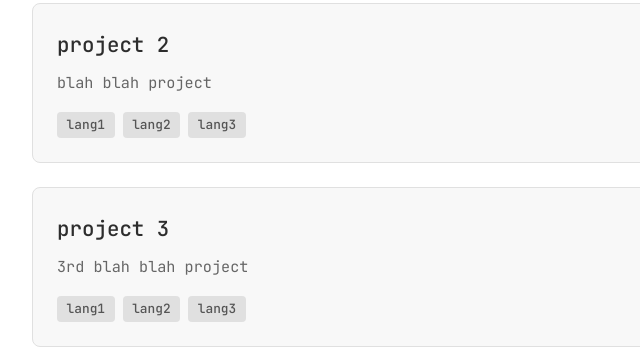
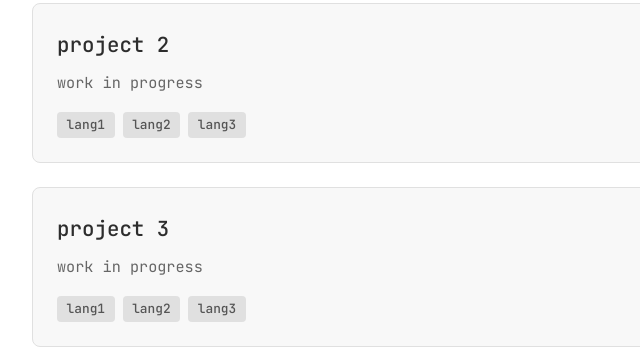
Before and after one commit to pagarap57/pagarap57.github.io, a plain HTML site: page index.html in a window 1280 px wide. Shown: the part 471-820 px from the top of the page, 240-880 px from the left. Drawn offline with Linux system fonts and the light colour scheme.

Commit message:
work in progress

```diff
--- a/index.html
+++ b/index.html
@@ -137,7 +137,7 @@
 
             <div class="project-card">
                 <h3 class="project-title">project 2</h3>
-                <p class="project-description">blah blah project</p>
+                <p class="project-description">work in progress</p>
                 <div class="project-tech">
                     <span class="tech-tag">lang1</span>
                     <span class="tech-tag">lang2</span>
@@ -147,7 +147,7 @@
 
             <div class="project-card">
                 <h3 class="project-title">project 3</h3>
-                <p class="project-description">3rd blah blah project</p>
+                <p class="project-description">work in progress</p>
                 <div class="project-tech">
                     <span class="tech-tag">lang1</span>
                     <span class="tech-tag">lang2</span>
```
